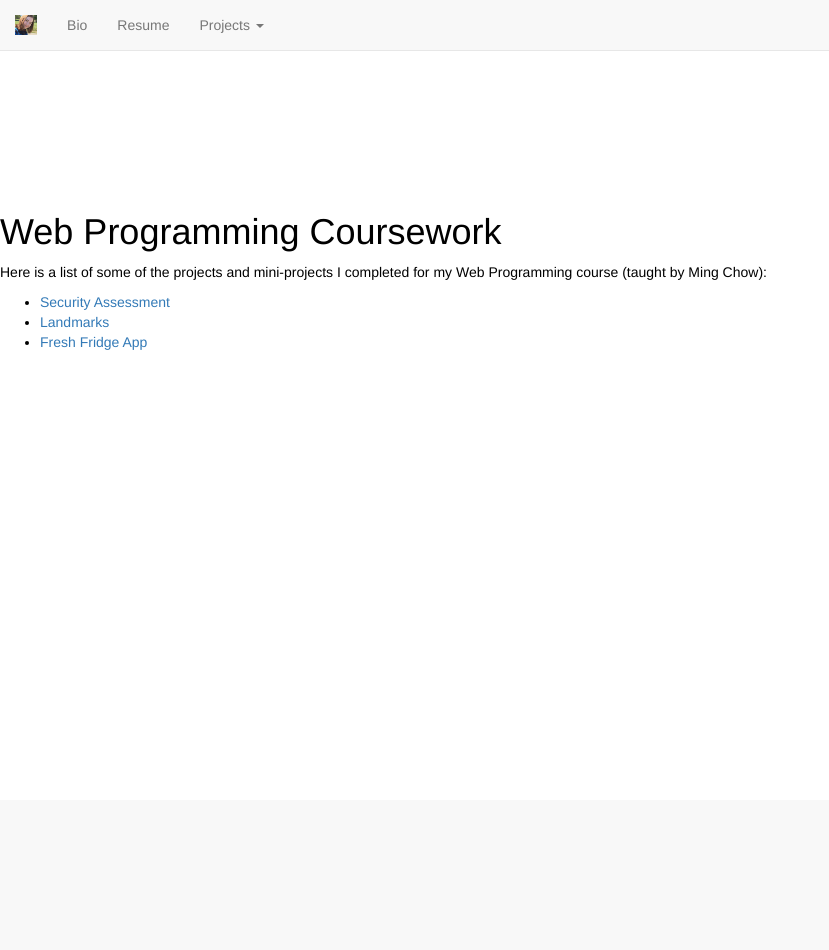
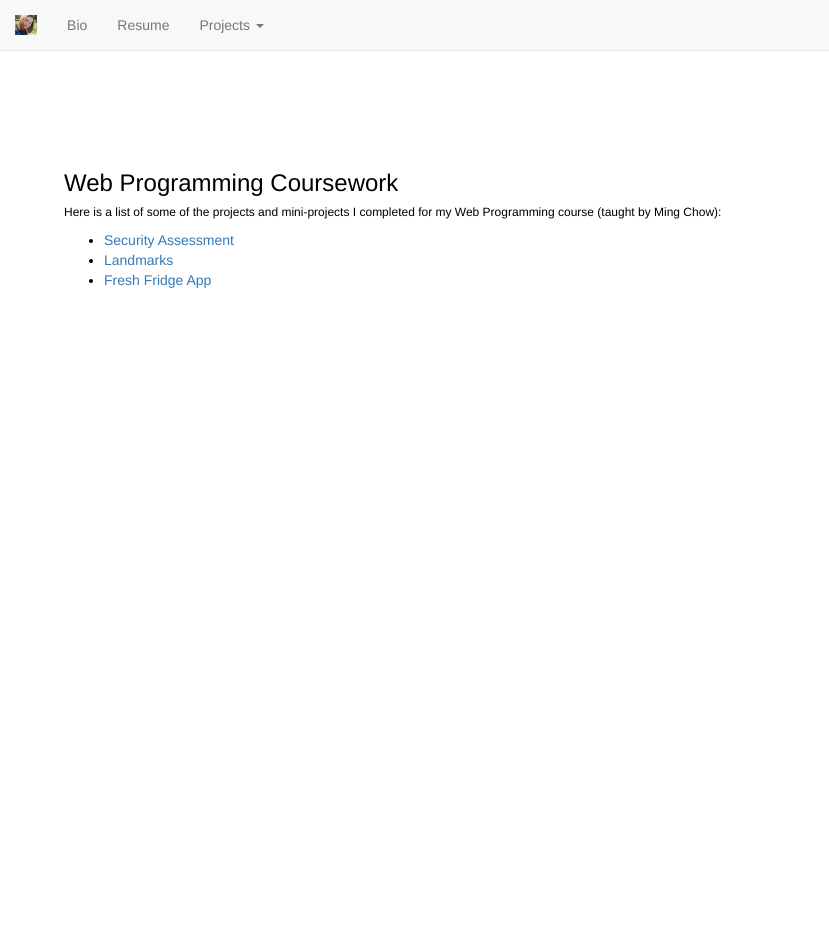
Before and after one commit to brinleym/brinleym.github.io, a PHP site: page /comp20.html in a window 1280 px wide; the page is wider, and only the part inside the window is pictured. Shown: that part, without its empty margins (0-829 px from the left). Before the commit the page ends 350 px from the top of that part, so only its background shows below. Run offline with PHP 8.4, Linux system fonts and the light colour scheme; some libraries are stand-ins or nearby versions.

Commit message:
style changes

```diff
--- a/comp20.html
+++ b/comp20.html
@@ -28,8 +28,8 @@
 		<div id="header"></div>
 
 		<div class="main">
-			<h1>Web Programming Coursework</h1>
-			<p>Here is a list of some of the projects and mini-projects I completed for my Web Programming course (taught by Ming Chow):</p>
+			<h3>Web Programming Coursework</h3>
+			<h6>Here is a list of some of the projects and mini-projects I completed for my Web Programming course (taught by Ming Chow):</h6>
 			<ul>
 				<li><a href="comp20-bmacnamara/security/">Security Assessment</a></li>
 				<li><a href="https://www.brinley.info/comp20-bmacnamara/landmarks/" target="_blank">Landmarks</a></li>
--- a/main.css
+++ b/main.css
@@ -13,7 +13,8 @@
 	top: 0%;
 }
 .main {
-	padding-top: 15%;
+	margin: 5%;
+	margin-top: 150px;
 }
 .navigation {
 	position: fixed;
```
